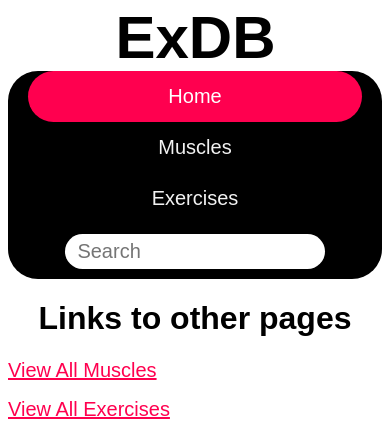
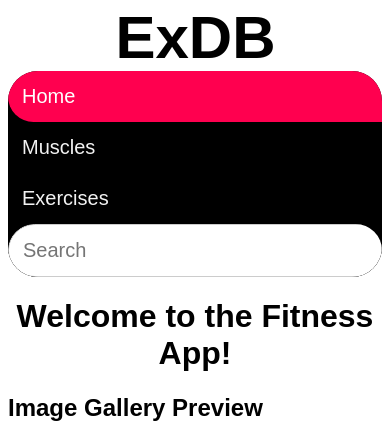
Before and after one commit to rjaxxx/FITNESSDB, a Flask app: page / in a window 390 px wide. Shown: the top 438 px of the page. Run offline with Flask 3, Linux system fonts and the light colour scheme; data comes from the database, SQL or seed files in the repository; some web fonts are replaced.

Commit message:
added gallery + changed centering

```diff
--- a/routes.py
+++ b/routes.py
@@ -1,4 +1,5 @@
 from flask import Flask, render_template, request
+import random
 import sqlite3
 
 
@@ -8,7 +9,17 @@ app = Flask(__name__)
 # Home page to display previews
 @app.route('/')
 def home():
-    return render_template('home.html', title='Home')
+    conn = sqlite3.connect('fitness.db')
+    conn.row_factory = sqlite3.Row
+    cur = conn.cursor()
+    cur.execute("SELECT image_url FROM Images")
+    image_rows = cur.fetchall()
+    conn.close()
+    if not image_rows:
+        return "No images available."
+    random_images = random.sample(image_rows, 10)
+    image_urls = [image['image_url'] for image in random_images]
+    return render_template('home.html', title="Home", images=image_urls)
 
 
 #
--- a/static/css/style.css
+++ b/static/css/style.css
@@ -63,24 +63,11 @@ footer {
     background-color: #000000;
     overflow: hidden;
     border-radius: 30px;
-
-  display: flex;
-  justify-content: center;  /* Center the nav-links */
     align-items: center;
-  padding: 0 20px;
-  position: relative;
-}
-
-.left-spacer {
-  flex: 1;   /* fills space on left */
-}
-
-.nav-links {
-  display: flex;
-  gap: 20px;
   }
 
   .topnav a {
+    float: left;
     color: #f2f2f2;
     text-align: center;
     padding: 14px 16px;
@@ -100,36 +87,31 @@ footer {
     border-radius: 30px;
   }
 
+
 .topnav input[type=text] {
   font-family: "Cal Sans", sans-serif;
-  padding: 6px 12px;
+  float: right;
+  padding: 6px;
   border-radius: 30px;
   border: none;
+  margin-top: 8px;
+  margin-right: 10px;
   font-size: 20px;
-  margin-right: 20;   /* push search to far right */
 }
 
-
 @media screen and (max-width: 600px) {
-  .topnav {
-    flex-direction: column;
-    align-items: stretch;
+  .topnav a, .topnav input[type=text] {
+    float: none;
+    display: block;
+    text-align: left;
+    width: 100%;
+    margin: 0;
+    padding: 14px;
   }
-
-  .left-spacer {
-    display: none;
-  }
-
-  .nav-links {
-    justify-content: center;
-  }
-
   .topnav input[type=text] {
-    margin: 10px auto;
-    width: 80%;
+    border: 1px solid #ccc;
   }
 }
-
 
 .container {
   position: relative;
@@ -159,3 +141,25 @@ footer {
 .container .text {
   margin-top: 5px;
 }
+
+/* Styling for the Image Gallery Preview Section */
+.gallery-preview {
+  display: grid;
+  grid-template-columns: repeat(4, 1fr); /* 4 columns for the grid */
+  gap: 15px; /* Space between the images */
+  margin: 20px 0;
+}
+
+.gallery-item {
+  width: 100%;
+  height: 200px; /* Fixed height for each image */
+  overflow: hidden;
+  border-radius: 8px; /* Optional: for rounded corners */
+  box-shadow: 0 4px 8px rgba(0, 0, 0, 0.1); /* Optional: for some subtle shadow */
+}
+
+.preview-image {
+  width: 100%;
+  height: 100%;
+  object-fit: cover; /* Ensures the image covers the div without distorting */
+}
--- a/templates/home.html
+++ b/templates/home.html
@@ -1,4 +1,5 @@
 {% extends 'layout.html' %}
+
 {% block content %}
 <div class="topnav">
     <a class="active" href="/">Home</a>
@@ -7,8 +8,21 @@
     <form action="{{ url_for('search') }}" method="get" class="topnav">
       <input type="text" name="query" placeholder="Search" required />
     </form>
-  </div>
+</div>
+
+<h1>Welcome to the Fitness App!</h1>
+
+<h2>Image Gallery Preview</h2>
+<div class="gallery-preview">
+  {% for image in images %}
+    <div class="gallery-item" onclick="openModal('{{ url_for('static', filename='images/' + image) }}')">
+      <img src="{{ url_for('static', filename='images/' + image) }}" alt="Random Image" class="preview-image">
+    </div>
+  {% endfor %}
+</div>
+
 <h1>Links to other pages</h1>
-<p><a href="all_muscles">View All Muscles</a></p>
-<p><a href="all_exercises">View All Exercises</a></p>
+<p><a href="/all_muscles">View All Muscles</a></p>
+<p><a href="/all_exercises">View All Exercises</a></p>
+
 {% endblock %}
--- a/templates/layout.html
+++ b/templates/layout.html
@@ -10,6 +10,6 @@
 <body>
     <header>{% include 'header.html' %}</header>
     <main>{% block content %}{% endblock %}</main>
-    <footer>Rory Collins &copy;2025</footer>
+    <footer style="text-align: center;">Rory Collins &copy;2025</footer>
 </body>
 </html>
```
Lines whose indentation alone changed are shown as unchanged.
